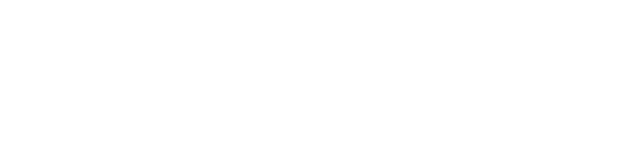
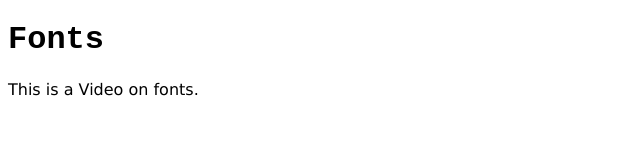
Before and after one commit to Himanshu2329/WebDevelopment, a plain HTML site: page CSS/CSS Font&Colors/index.html in a window 1280 px wide. Shown: the whole page, without its empty margins (0-640 px from the left). Drawn offline with Linux system fonts and the light colour scheme.

Commit message:
Added CSS styles for fonts: - Changed the font of all paragraphs to 'Lucida Sans'. - Changed the font of all h1 elements to 'Courier New'.

```diff
--- a/CSS/CSS Font&Colors/index.html
+++ b/CSS/CSS Font&Colors/index.html
@@ -5,7 +5,19 @@
     <meta name="viewport" content="width=device-width, initial-scale=1.0">
     <title>Document</title>
 </head>
+<style>
+    p{
+        font-family: 'Lucida Sans', 'Lucida Sans Regular', 'Lucida Grande', 'Lucida Sans Unicode', Geneva, Verdana, sans-serif;
+    }
+    h1{
+        font-family: 'Courier New', Courier, monospace;
+    }
+</style>
 <body>
+    <div>
+        <h1>Fonts</h1>
+        <p>This is a Video on fonts.</p>
+    </div>
 
 </body>
 </html>
```
